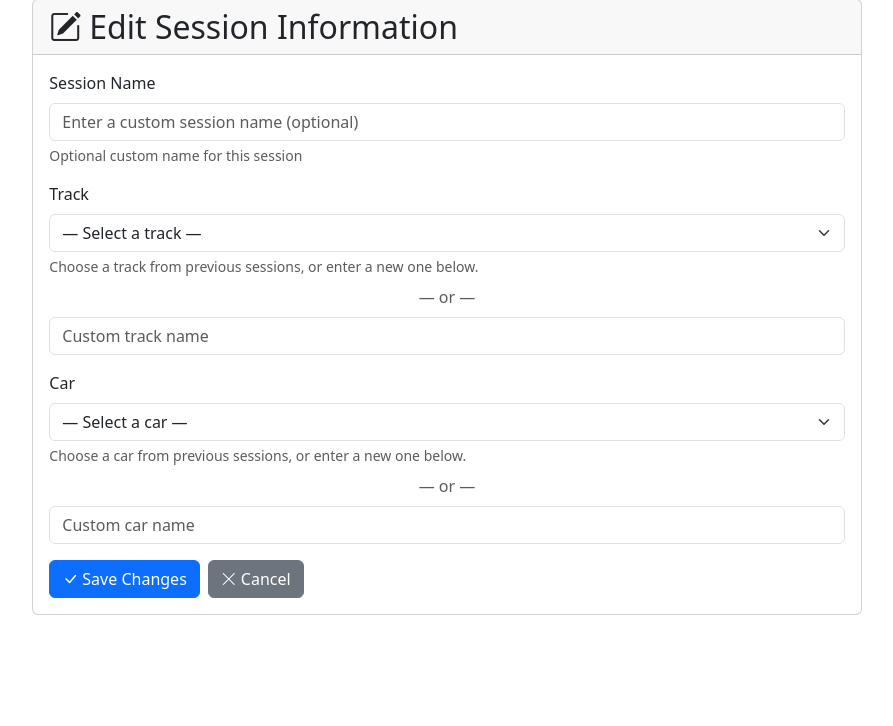
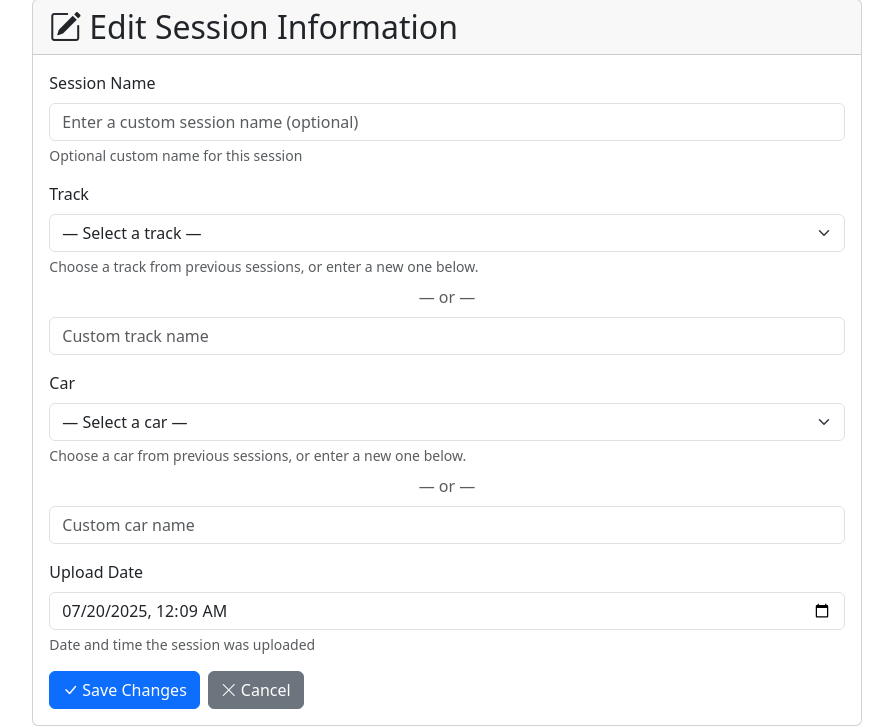
Before and after one commit to mnapoleon/actimes-dj, a Django app: template laptimes/templates/laptimes/session_edit.html in a window 1280 px wide. Shown: the part 193-919 px from the top of the page, without its empty margins (193-1086 px from the left). Before the commit the page ends 808 px from the top, so only its background shows below. Run offline with Django 5.2, Linux system fonts and the light colour scheme; the template is opened without the code that fills it: values that come from a table or form of the project are taken from there, others are empty.

Commit message:
change for session time

```diff
--- a/laptimes/forms.py
+++ b/laptimes/forms.py
@@ -39,7 +39,7 @@ class SessionEditForm(forms.ModelForm):
 
     class Meta:
         model = Session
-        fields = ['session_name', 'track', 'car']
+        fields = ['session_name', 'track', 'car', 'upload_date']
         widgets = {
             'session_name': forms.TextInput(attrs={
                 'class': 'form-control',
@@ -49,16 +49,22 @@ class SessionEditForm(forms.ModelForm):
                 'class': 'form-control',
                 'placeholder': 'Car model'
             }),
+            'upload_date': forms.DateTimeInput(attrs={
+                'class': 'form-control',
+                'type': 'datetime-local',
+            }, format='%Y-%m-%dT%H:%M'),
         }
         labels = {
             'session_name': 'Session Name',
             'track': 'Track',
             'car': 'Car',
+            'upload_date': 'Upload Date',
         }
         help_texts = {
             'session_name': 'Optional custom name for this session',
             'track': 'The track where this session took place',
             'car': 'The car model used in this session',
+            'upload_date': 'Date and time the session was uploaded',
         }
 
     def __init__(self, *args, **kwargs):
@@ -79,6 +85,9 @@ class SessionEditForm(forms.ModelForm):
                 self.fields['car_select'].initial = self.instance.car
                 self.fields['car_text'].initial = ''
                 self.fields['car'].initial = self.instance.car
+            if self.instance.upload_date:
+                # Format for datetime-local input
+                self.fields['upload_date'].initial = self.instance.upload_date.strftime('%Y-%m-%dT%H:%M')
 
     def clean(self):
         cleaned_data = super().clean()
--- a/laptimes/templates/laptimes/session_edit.html
+++ b/laptimes/templates/laptimes/session_edit.html
@@ -89,6 +89,22 @@
                         {{ form.car }}
                     </div>
 
+                    <div class="mb-3">
+                        <label for="{{ form.upload_date.id_for_label }}" class="form-label">
+                            {{ form.upload_date.label }}
+                        </label>
+                        {{ form.upload_date }}
+                        {% if form.upload_date.help_text %}
+                            <div class="form-text">{{ form.upload_date.help_text }}</div>
+                        {% endif %}
+                        {% if form.upload_date.errors %}
+                            <div class="text-danger">
+                                {% for error in form.upload_date.errors %}
+                                    <small>{{ error }}</small>
+                                {% endfor %}
+                            </div>
+                        {% endif %}
+                    </div>
                     <div class="d-flex gap-2">
                         <button type="submit" class="btn btn-primary">
                             <i class="bi bi-check-lg me-1"></i>Save Changes
```
Also changed, not shown: laptimes/views.py (+4 -13 lines).
